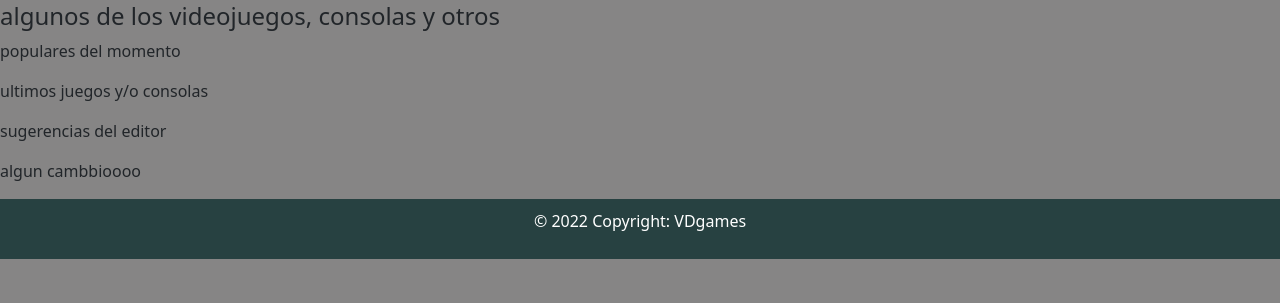
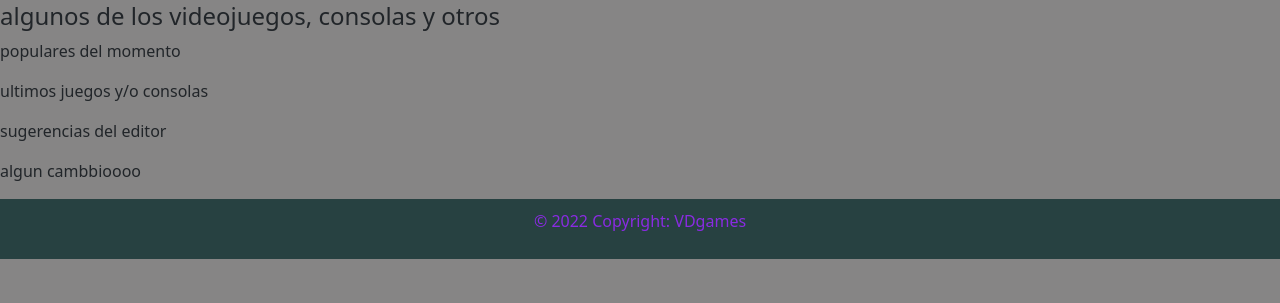
Before and after one commit to Darck-JS/prueba3-vdgames, a Django app: page /home/ in a window 1280 px wide. Shown: the part 171-474 px from the top of the page. Run offline with Django 4.2, Linux system fonts and the light colour scheme; some libraries are stand-ins or nearby versions.

Commit message:
cambio color

```diff
--- a/vdgames/home/static/css/estilos.css
+++ b/vdgames/home/static/css/estilos.css
@@ -15,7 +15,7 @@
 
 footer{
     text-align: center;
-    color: white;
+    color: blueviolet;
     background-color: rgb(39, 65, 65);
     padding: 10px;
     width: 100%;
```
